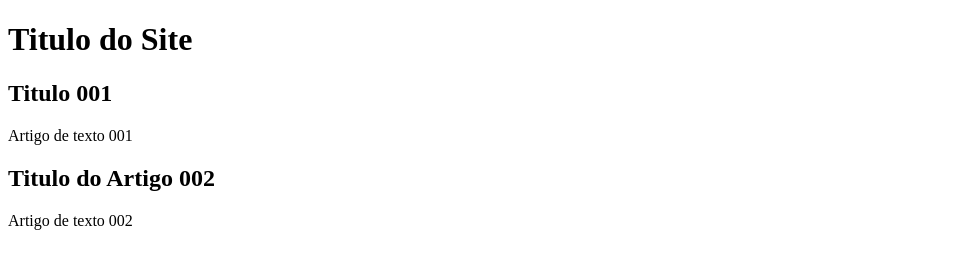
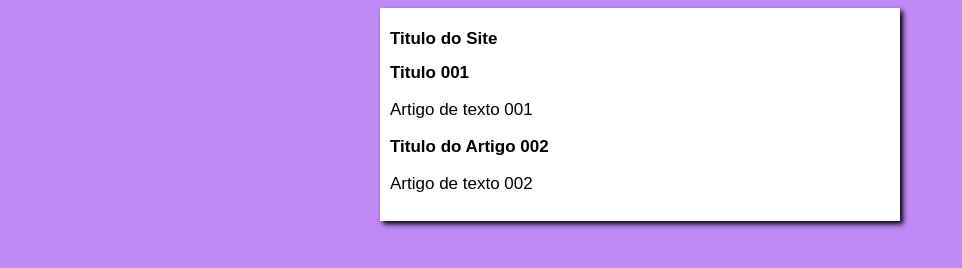
Before and after one commit to Caikera7/Projeto_site, a plain HTML site: page index.html in a window 1280 px wide. Shown: the whole page, without its empty margins (0-962 px from the left). Drawn offline with Linux system fonts and the light colour scheme.

Commit message:
Inicializado o design

```diff
--- /dev/null
+++ b/estilo/style.css
@@ -0,0 +1,16 @@
+* {
+    font-family: Arial, Helvetica, sans-serif;
+    font-size:  17px;
+}
+
+body {
+    background-color: rgb(191, 136, 243);
+}
+
+main {
+    background-color: white;
+    width: 500px;
+    margin: auto;
+    box-shadow:3px 3px 5px black;
+    padding: 10px;
+}
--- a/index.html
+++ b/index.html
@@ -4,6 +4,7 @@
     <meta charset="UTF-8">
     <meta name="viewport" content="width=device-width, initial-scale=1.0">
     <title>Document</title>
+    <link rel="stylesheet" href="estilo/style.css">
 </head>
 <body>
     <main>
```
